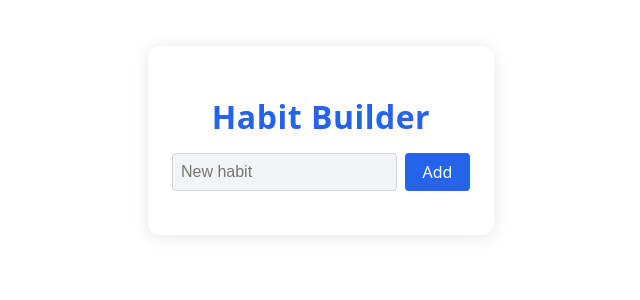
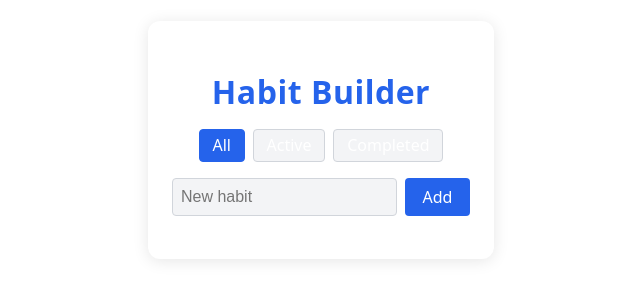
Before and after one commit to Coraa-12/habit-builder, a Svelte app: page / in a window 1280 px wide. Shown: the part 260-560 px from the top of the page, without its empty margins (319-959 px from the left). Built offline with nearby package versions, Linux system fonts and the light colour scheme.

Commit message:
feat: add filter controls for active/completed habits

```diff
--- a/src/App.svelte
+++ b/src/App.svelte
@@ -3,6 +3,9 @@
   let habits = [];
   let newHabit = "";
   let isInitialized = false;
+
+  // ← New: filter state
+  let filter = "all";
 
   onMount(() => {
     const saved = localStorage.getItem("habits");
@@ -27,10 +30,34 @@
   function removeHabit(idx) {
     habits = habits.filter((_, i) => i !== idx);
   }
+
+  // ← New: derive filtered list
+  $: filteredHabits = habits.filter((h) => {
+    if (filter === "active") return !h.done;
+    if (filter === "completed") return h.done;
+    return true;
+  });
 </script>
 
 <main>
   <h1>Habit Builder</h1>
+
+  <!-- ← New: filter buttons -->
+  <div class="filters">
+    <button
+      class:selected={filter === "all"}
+      on:click={() => (filter = "all")}
+    >All</button>
+    <button
+      class:selected={filter === "active"}
+      on:click={() => (filter = "active")}
+    >Active</button>
+    <button
+      class:selected={filter === "completed"}
+      on:click={() => (filter = "completed")}
+    >Completed</button>
+  </div>
+
   <form on:submit|preventDefault={addHabit}>
     <input
       type="text"
@@ -43,7 +70,7 @@
   </form>
 
   <ul>
-    {#each habits as habit, idx}
+  {#each filteredHabits as habit, idx}
     <li>
       <input type="checkbox" bind:checked={habit.done} />
       <span class:done={habit.done}>{habit.name}</span>
@@ -148,4 +175,29 @@
   .delete:hover {
     color: #e11d48; /* red-ish */
   }
+  .filters {
+  display: flex;
+  justify-content: center;
+  gap: 0.5rem;
+  margin-bottom: 1rem;
+}
+
+.filters button {
+  padding: 0.3rem 0.8rem;
+  border: 1px solid #d1d5db;
+  background: #f3f4f6;
+  border-radius: 4px;
+  cursor: pointer;
+  transition: background 0.2s, border-color 0.2s;
+}
+
+.filters button:hover {
+  border-color: #2563eb;
+}
+
+.filters button.selected {
+  background: #2563eb;
+  color: #fff;
+  border-color: #2563eb;
+}
 </style>
```
Lines whose indentation alone changed are shown as unchanged.
